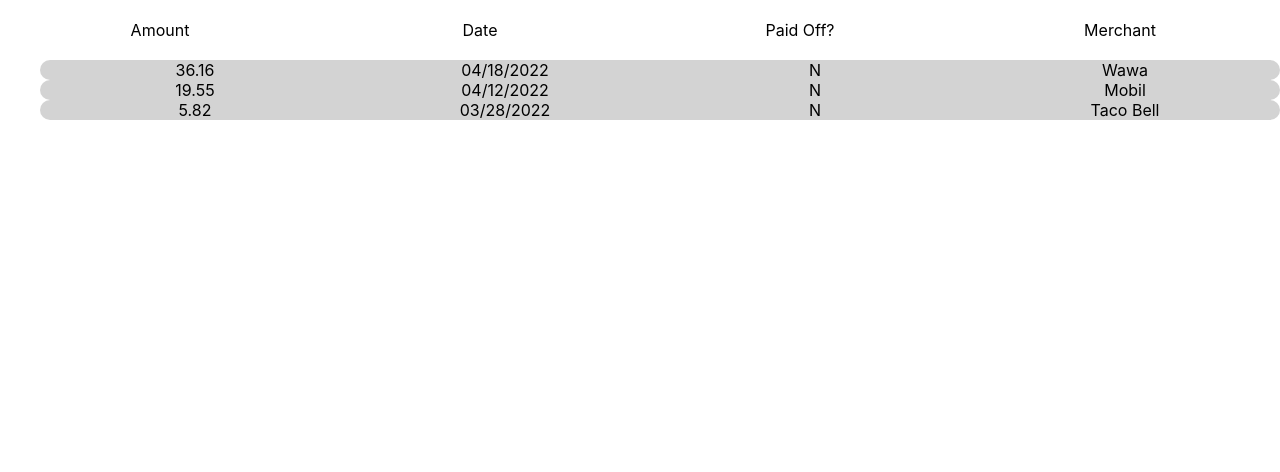
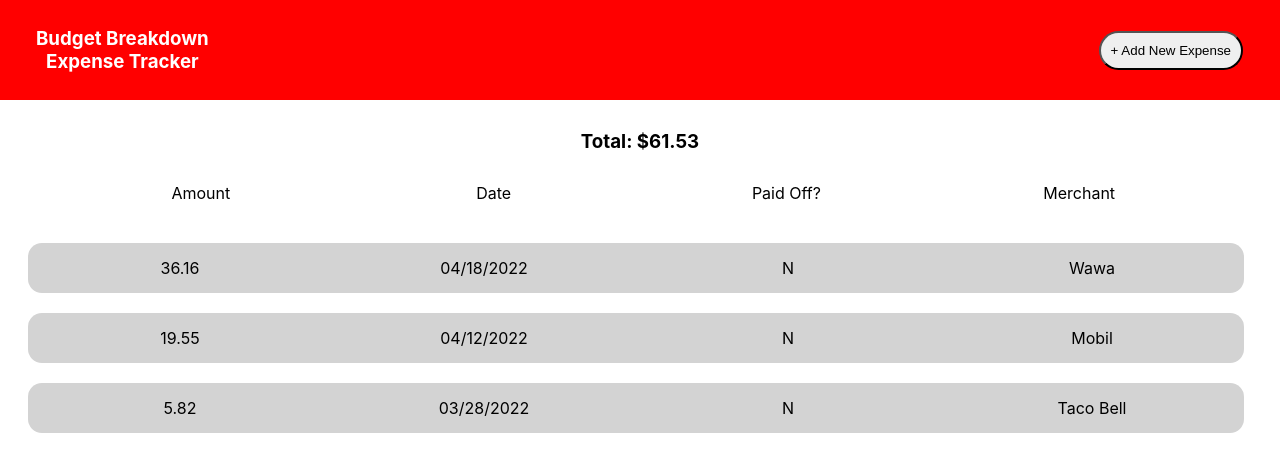
Before and after one commit to npinzon1994/budget-breakdown, a React (Create React App) app: page / in a window 1280 px wide. Shown: the top 472 px of the page. Built offline with nearby package versions, Linux system fonts and the light colour scheme.

Commit message:
finished basic layout for Daily Expense Tracker with hard coded data. Next I need to create a popup modal for adding a new expense -> then link to the add button.

```diff
--- a/src/App.css
+++ b/src/App.css
@@ -1,38 +1,4 @@
-.App {
+.main-div h1 {
   text-align: center;
+  text-decoration: underline;
 }
-
-.App-logo {
-  height: 40vmin;
-  pointer-events: none;
-}
-
-@media (prefers-reduced-motion: no-preference) {
-  .App-logo {
-    animation: App-logo-spin infinite 20s linear;
-  }
-}
-
-.App-header {
-  background-color: #282c34;
-  min-height: 100vh;
-  display: flex;
-  flex-direction: column;
-  align-items: center;
-  justify-content: center;
-  font-size: calc(10px + 2vmin);
-  color: white;
-}
-
-.App-link {
-  color: #61dafb;
-}
-
-@keyframes App-logo-spin {
-  from {
-    transform: rotate(0deg);
-  }
-  to {
-    transform: rotate(360deg);
-  }
-}
--- a/src/App.js
+++ b/src/App.js
@@ -1,6 +1,8 @@
 import "./App.css";
 import DailyExpenses from './components/DailyExpensesList';
 import DailyExpenseHeader from "./components/Layout/DailyExpenseHeader";
+import MenuHeader from "./components/Layout/MenuHeader";
+import RemainingBalanceHeader from "./components/Layout/RemainingBalanceHeader";
 
 const DUMMY_EXPENSES = [
   { id: "a1", amount: 36.16, date: new Date(2022, 3, 18), isPaid: false, merchant: "Wawa" },
@@ -11,6 +13,8 @@
 const App = () => {
   return (
     <div>
+      <MenuHeader />
+      <RemainingBalanceHeader />
       <DailyExpenseHeader />
 
       <DailyExpenses items={DUMMY_EXPENSES}/>
--- /dev/null
+++ b/src/components/Button.js
@@ -0,0 +1,10 @@
+import React from "react";
+import classes from "./Button.module.css";
+
+const Button = (props) => {
+  return (
+    <button className={classes["new-expense-button"]}>{props.label}</button>
+  );
+};
+
+export default Button;
--- /dev/null
+++ b/src/components/Button.module.css
@@ -0,0 +1,6 @@
+.new-expense-button {
+    border-radius: 22px;
+    padding: 10px;
+    margin-left: auto;
+    margin-right: 37px;
+}
--- a/src/components/DailyExpense.module.css
+++ b/src/components/DailyExpense.module.css
@@ -6,6 +6,8 @@
     display: table;
     width: 100%;
     table-layout: fixed;
+    margin: 20px 0;
+    padding: 15px 0;
 }
 
 .dailyExpense span {
--- a/src/components/DailyExpensesList.js
+++ b/src/components/DailyExpensesList.js
@@ -1,6 +1,7 @@
 import React from "react";
 import DailyExpense from "./DailyExpense";
 import DailyExpenseHeader from "./Layout/DailyExpenseHeader";
+import classes from './DailyExpensesList.module.css';
 
 const DailyExpensesList = (props) => {
   //PROPS are still DUMMY_EXPENSES originating from App.js
@@ -10,6 +11,7 @@
   //Daily Expense takes KEY, AMOUNT, DATE, ISPAID, MERCHANT as Props
 
   return (
+    <div className={classes.dailyExpensesList}>
     <ul>
       <DailyExpense
         key={props.items[0].id}
@@ -33,6 +35,7 @@
         merchant={props.items[2].merchant}
       />
     </ul>
+    </div>
   );
 };
 
--- a/src/components/DailyExpensesList.module.css
+++ b/src/components/DailyExpensesList.module.css
@@ -0,0 +1,7 @@
+.dailyExpensesList {
+    padding: 0 36px 0 28px;
+}
+
+.dailyExpensesList ul {
+    display: table-row;
+}
--- a/src/components/Layout/DailyExpenseHeader.module.css
+++ b/src/components/Layout/DailyExpenseHeader.module.css
@@ -1,8 +1,10 @@
 .titles {
     display: table;
-    width: 100%;
+    width: 91.5%;
     table-layout: fixed;
     margin: 20px auto;
+
+
 }
 
 .titles span {
--- /dev/null
+++ b/src/components/Layout/MenuHeader.js
@@ -0,0 +1,18 @@
+import React from "react";
+import classes from "./MenuHeader.module.css";
+import Button from "../Button";
+
+const MenuHeader = (props) => {
+  return (
+    <div className={classes["header-bar"]}>
+      <h3>
+        Budget Breakdown
+        <br /> Expense Tracker
+      </h3>
+
+        <Button label={"+ Add New Expense"} />
+    </div>
+  );
+};
+
+export default MenuHeader;
--- /dev/null
+++ b/src/components/Layout/MenuHeader.module.css
@@ -0,0 +1,16 @@
+.header-bar {
+    background: red;
+    height: 100px;
+    vertical-align: middle;
+    display: flex;
+    align-items: center;
+    width: 100%;
+}
+
+.header-bar h3 {
+    margin-left: 36px;
+    color: #fff;
+    float: left;
+
+
+}
--- /dev/null
+++ b/src/components/Layout/RemainingBalanceHeader.js
@@ -0,0 +1,12 @@
+import React from "react";
+import classes from "./RemainingBalanceHeader.module.css";
+
+const RemainingBalanceHeader = (props) => {
+  return (
+    <div>
+      <h3>Total: $61.53</h3>
+    </div>
+  );
+};
+
+export default RemainingBalanceHeader;
--- /dev/null
+++ b/src/components/Layout/RemainingBalanceHeader.module.css
@@ -0,0 +1,7 @@
+div {
+    text-align: center;
+}
+
+div h3 {
+    margin: 30px 0;
+}
```
